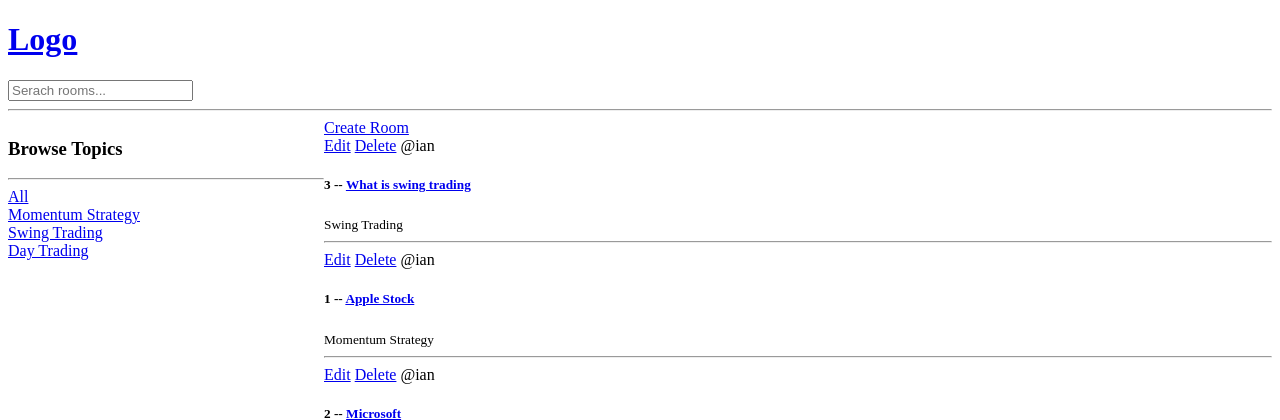
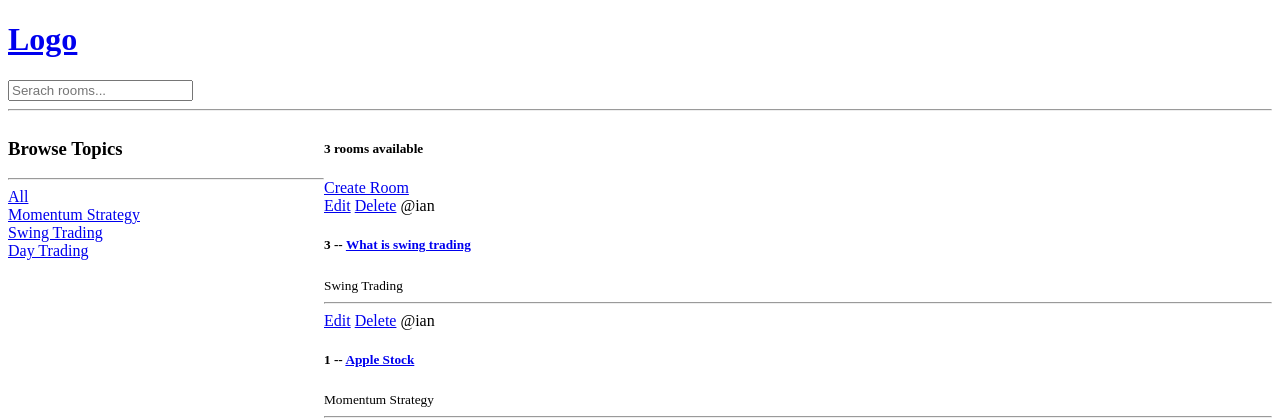
Before and after one commit to ianjosephjones/djangoProject, a Django app: page / in a window 1280 px wide. Shown: the top 420 px of the page. Run offline with Django 3.2, Linux system fonts and the light colour scheme; data comes from the database, SQL or seed files in the repository.

Commit message:
Added rooms count

```diff
--- a/base/templates/base/home.html
+++ b/base/templates/base/home.html
@@ -24,6 +24,7 @@
 			{% endfor %}
 		</div>
 		<div>
+			<h5>{{room__count}} rooms available</h5>
 			<a href="{% url 'create-room' %}">Create Room</a>
 
 			{% for room in rooms %}
--- a/base/views.py
+++ b/base/views.py
@@ -22,8 +22,8 @@ def home(request):
     )
 
     topics = Topic.objects.all()
-
-    context = {'rooms': rooms, 'topics': topics}
+    room__count = rooms.count()
+    context = {'rooms': rooms, 'topics': topics, 'room__count': room__count}
     return render(request, 'base/home.html', context)
 
 
```
